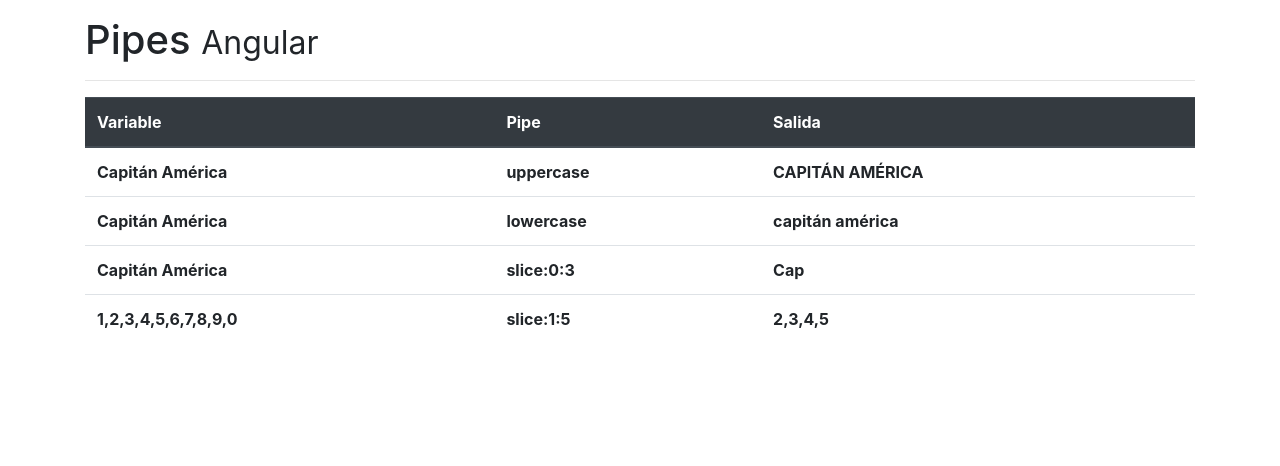
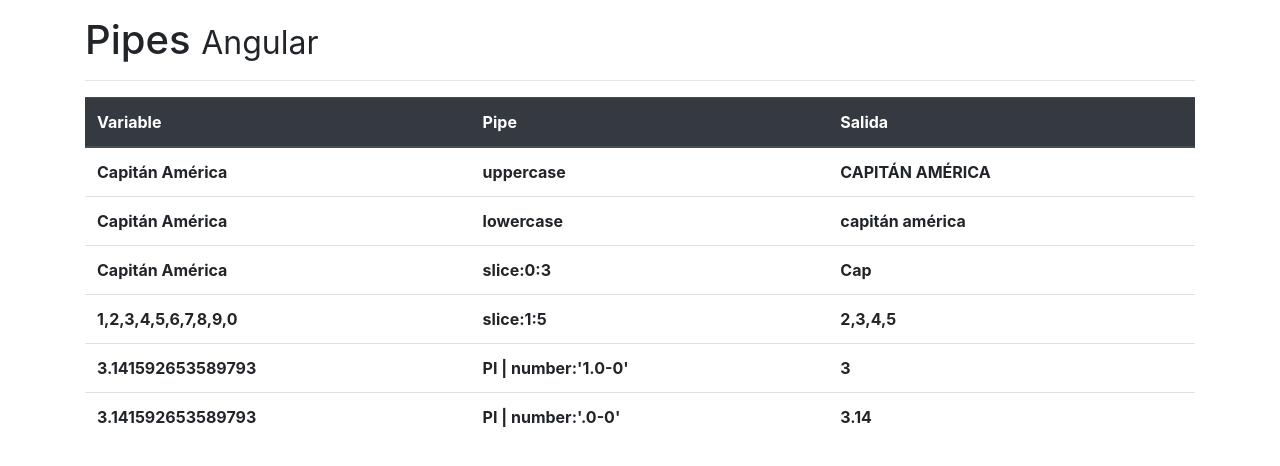
Before and after one commit to Fhranko/pipes-proyect-angular, an Angular app: page / in a window 1280 px wide. Shown: the top 466 px of the page. Built offline with nearby package versions, Linux system fonts and the light colour scheme.

Commit message:
Decimal (number) pipe

```diff
--- a/src/app/app.component.html
+++ b/src/app/app.component.html
@@ -26,10 +26,21 @@
           <th>{{nombre}}</th>
           <th>slice:0:3</th>
           <th>{{nombre | slice:0:3}}</th>
-        </tr><tr>
+        </tr>
+        <tr>
           <th>{{arreglo}}</th>
           <th>slice:1:5</th>
           <th>{{arreglo | slice:1:5}}</th>
+        </tr>
+        <tr>
+          <th>{{PI}}</th>
+          <th>PI | number:'1.0-0'</th>
+          <th>{{PI | number:'1.0-0'}}</th>
+        </tr>
+        <tr>
+          <th>{{PI}}</th>
+          <th>PI | number:'.0-0'</th>
+          <th>{{PI | number:'.0-2'}}</th>
         </tr>
       </tbody>
 
--- a/src/app/app.component.ts
+++ b/src/app/app.component.ts
@@ -8,4 +8,5 @@ import { Component } from '@angular/core';
 export class AppComponent {
 	nombre: string = 'Capitán América';
 	arreglo = [ 1, 2, 3, 4, 5, 6, 7, 8, 9, 0 ];
+	PI: number = Math.PI;
 }
```
